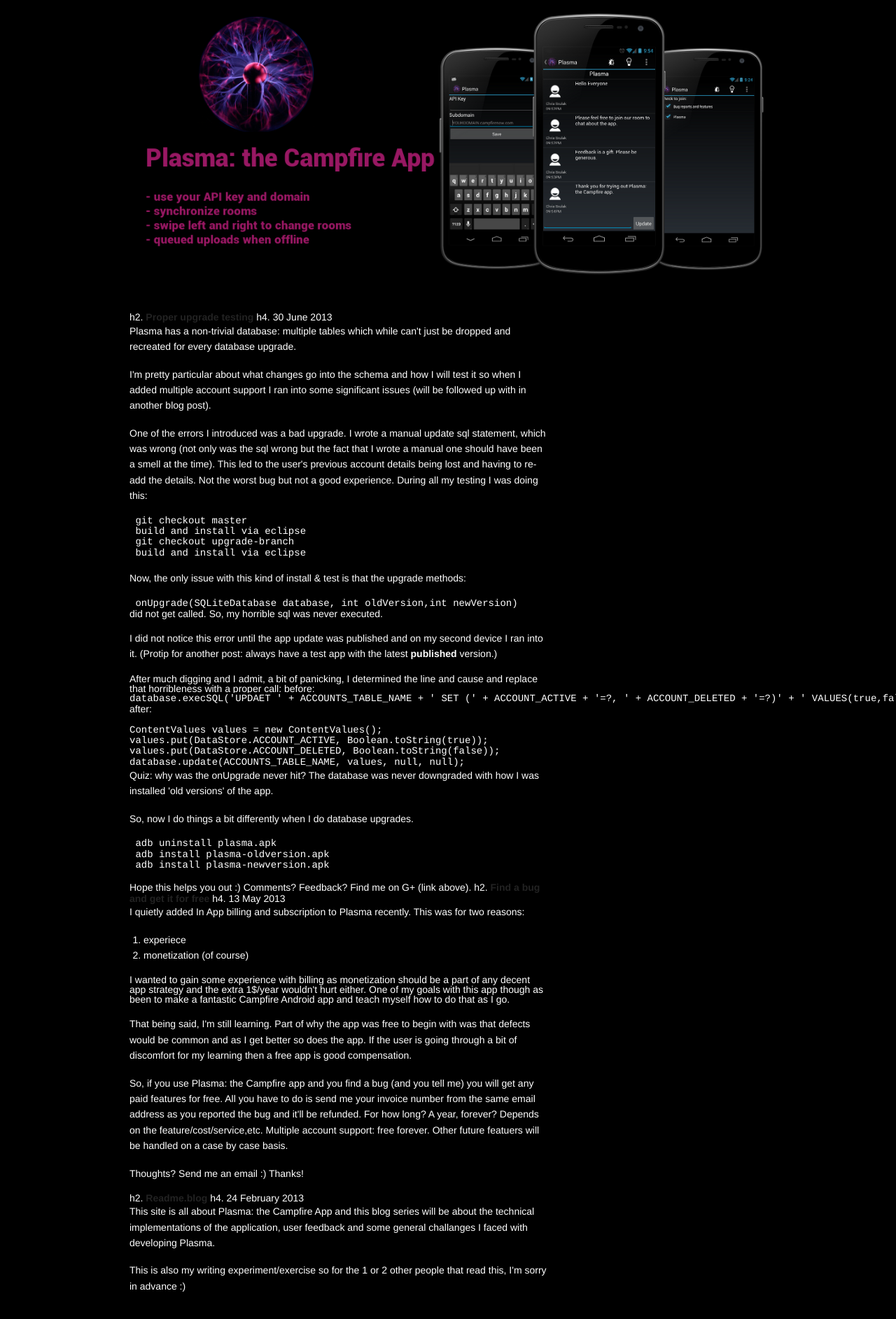
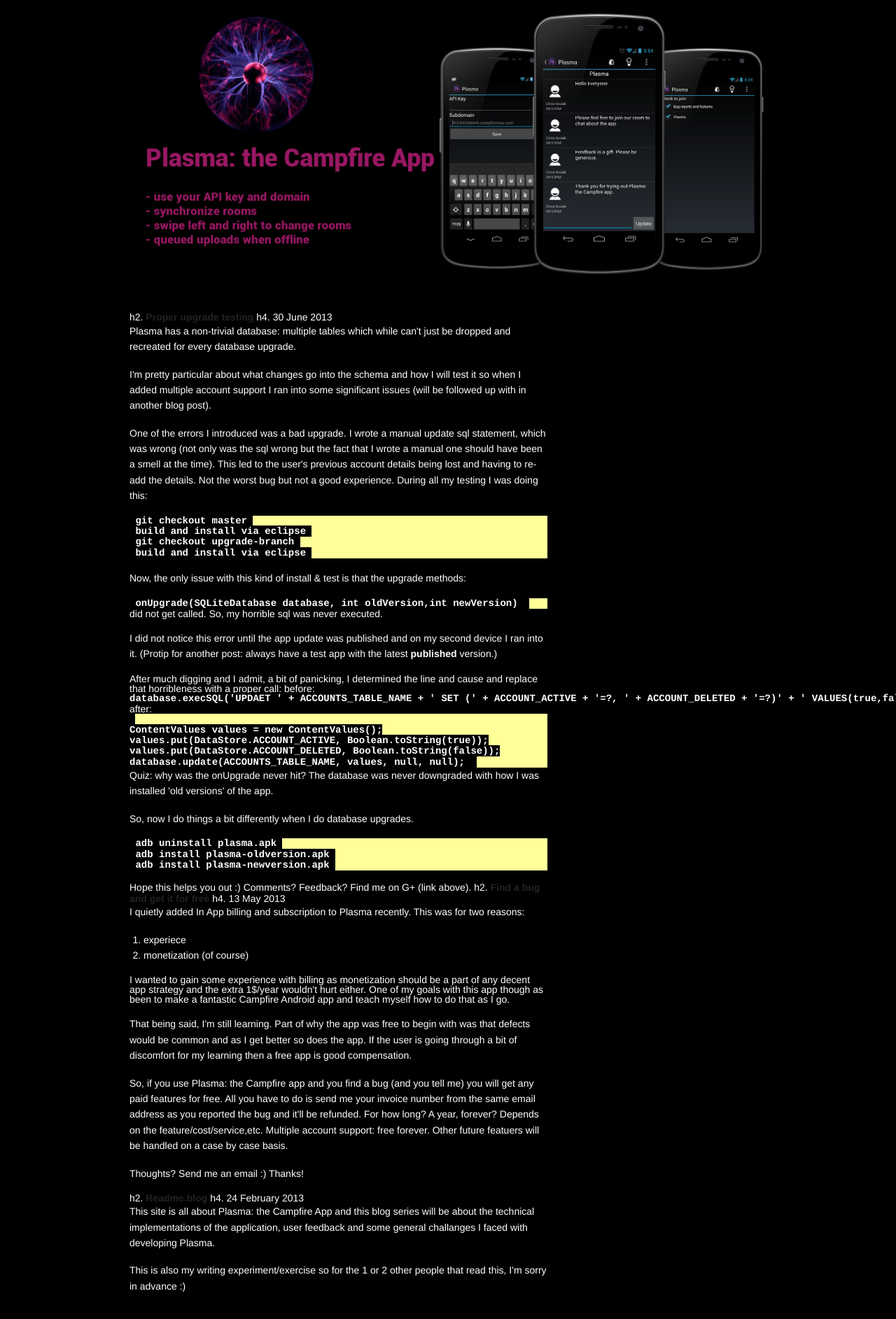
Before and after one commit to cbrulak/plasma, a Jekyll site: the page built from index.html, in a window 1280 px wide. Shown: the top 1885 px of the page at 70% size. Built offline with Jekyll 4.4.1, drawn with Linux system fonts in a browser that asks for light colours; comment, search, counter and statistics services are not loaded.

Commit message:
fix hightligh

```diff
--- a/_layouts/default.html
+++ b/_layouts/default.html
@@ -19,7 +19,7 @@
   -->
 
   <!-- Included CSS Files (Compressed) -->
-  <link rel="stylesheet" href="/stylesheets/foundation.min.css">
+  <link rel="stylesheet" href="/stylesheets/foundation.css">
   <link rel="stylesheet" href="/stylesheets/app.css">
 
   <script src="javascripts/modernizr.foundation.js"></script>
```
